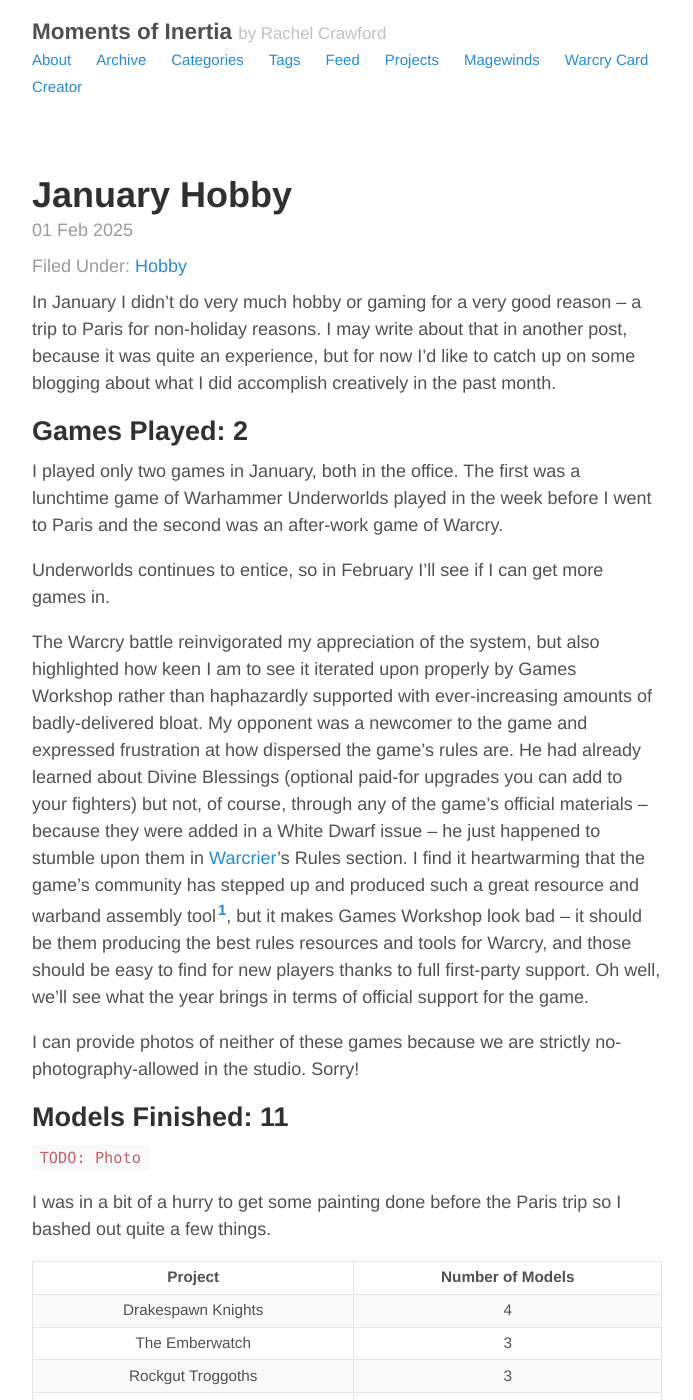
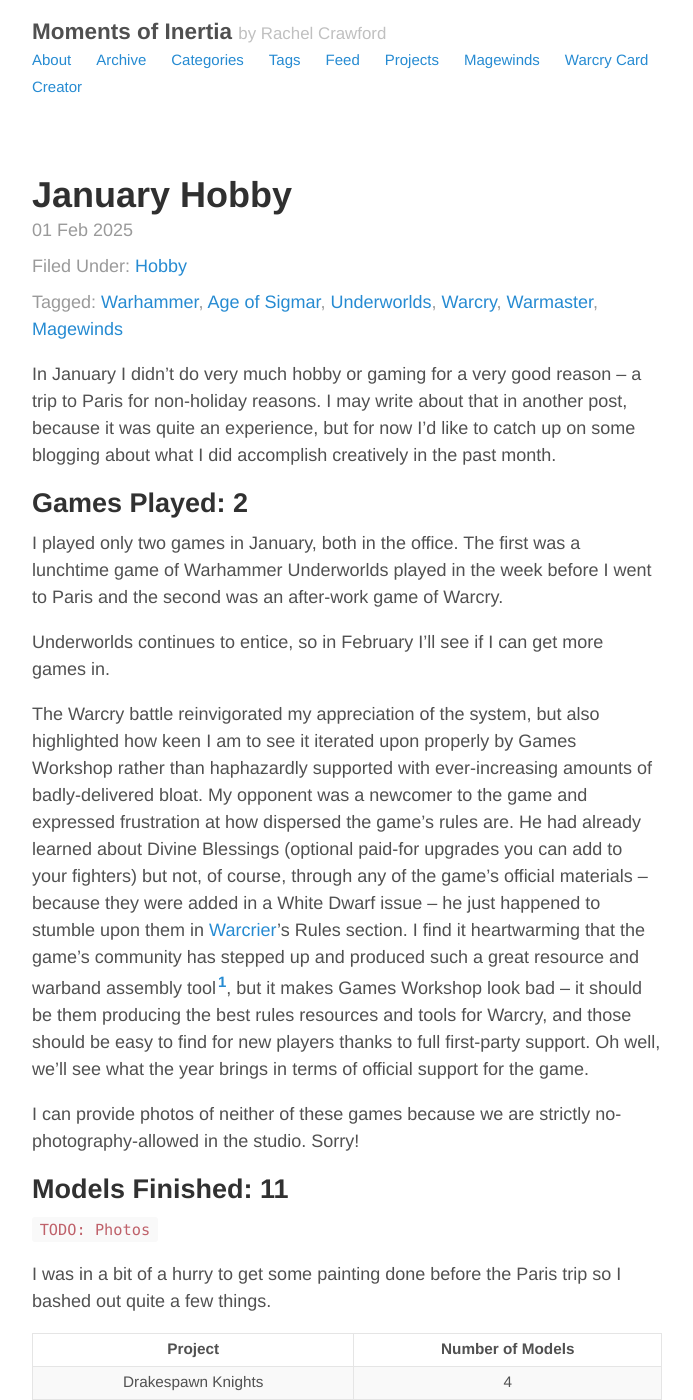
Before and after one commit to rachelnertia/rachelnertia.github.io, a Jekyll site: the page built from _posts/2025/2025-02-01-january-hobby.md, in a window 1280 px wide and 1400 px high. Shown: the whole window, without its empty margins (293-986 px from the left). Built offline with Jekyll 4.4.1, drawn with Linux system fonts in a browser that asks for light colours.

Commit message:
Update 2025-02-01-january-hobby.md

```diff
--- a/_posts/2025/2025-02-01-january-hobby.md
+++ b/_posts/2025/2025-02-01-january-hobby.md
@@ -2,6 +2,7 @@
 title: January Hobby
 layout: post
 category: Hobby
+tags: [ Warhammer, Age of Sigmar, Underworlds, Warcry, Warmaster, Magewinds ]
 ---
 
 In January I didn't do very much hobby or gaming for a very good reason -- a trip to Paris for non-holiday reasons. I may write about that in another post, because it was quite an experience, but for now I'd like to catch up on some blogging about what I did accomplish creatively in the past month.
@@ -22,7 +23,7 @@ I can provide photos of neither of these games because we are strictly no-photog
 
 ## Models Finished: 11
 
-`TODO: Photo`
+`TODO: Photos`
 
 I was in a bit of a hurry to get some painting done before the Paris trip so I bashed out quite a few things.
 
```
